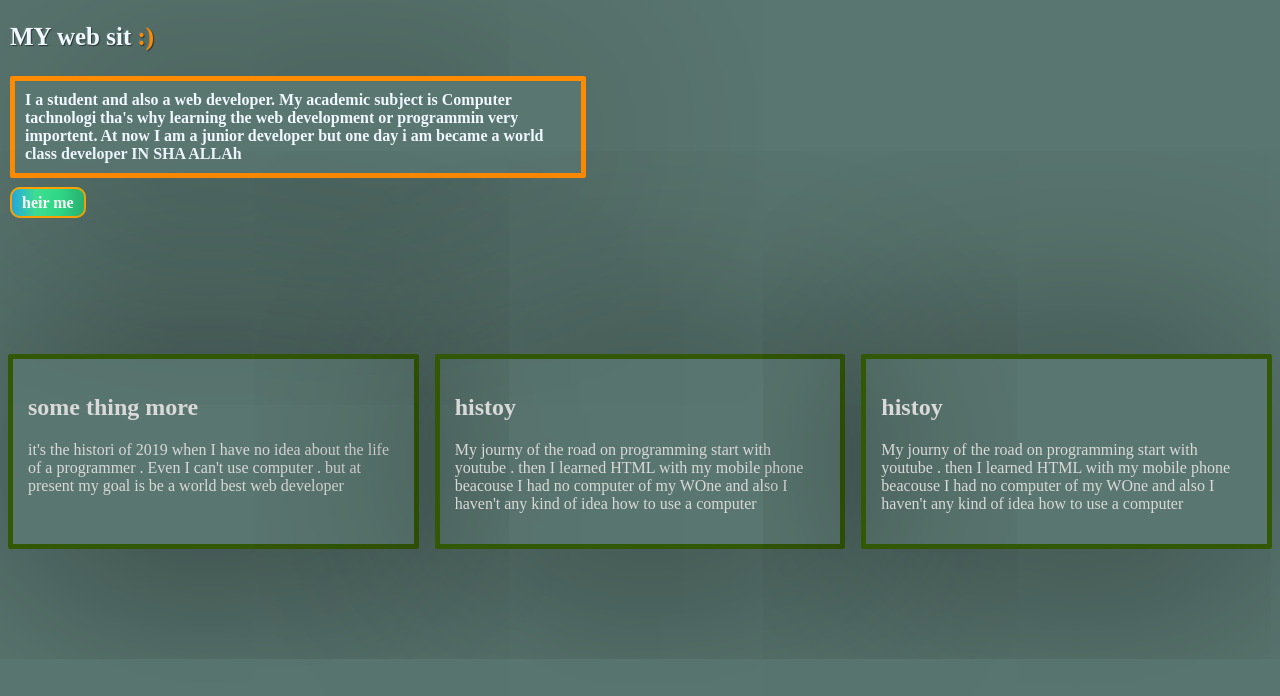
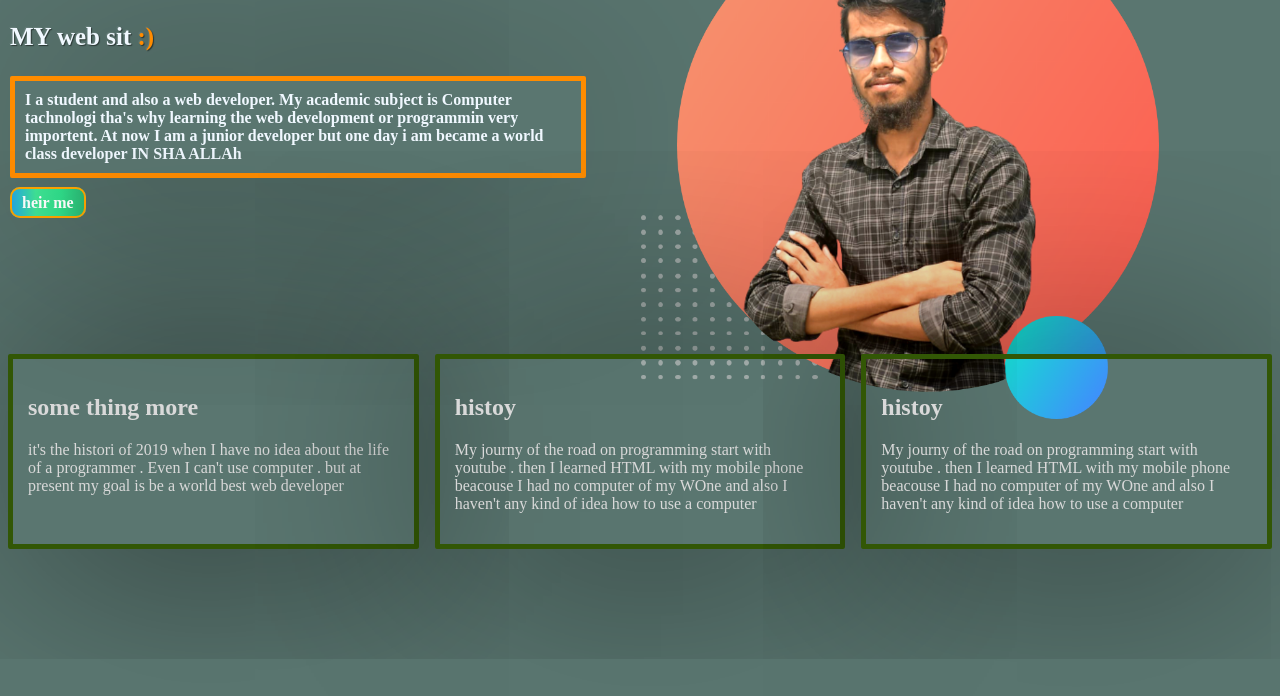
Before and after one commit to golam-kibriya123/my-day, a plain HTML site: page index.html in a window 1280 px wide. Shown: the part 104-800 px from the top of the page. Drawn offline with Linux system fonts and the light colour scheme; the site is published under a folder, as on GitHub Pages, so addresses that start at the root find nothing; a web font is replaced by a local one.

Commit message:
add this

```diff
--- a/index.html
+++ b/index.html
@@ -27,7 +27,7 @@
             </p>
             <a class="baton" href="#" target="">heir me</a>
         </div>
-        <div class="half-wethid"><img src="/images/my-bg (1).png" alt="">
+        <div class="half-wethid"><img src="./images/my-bg (1).png" alt="">
         </div>
 
     </section>
```
